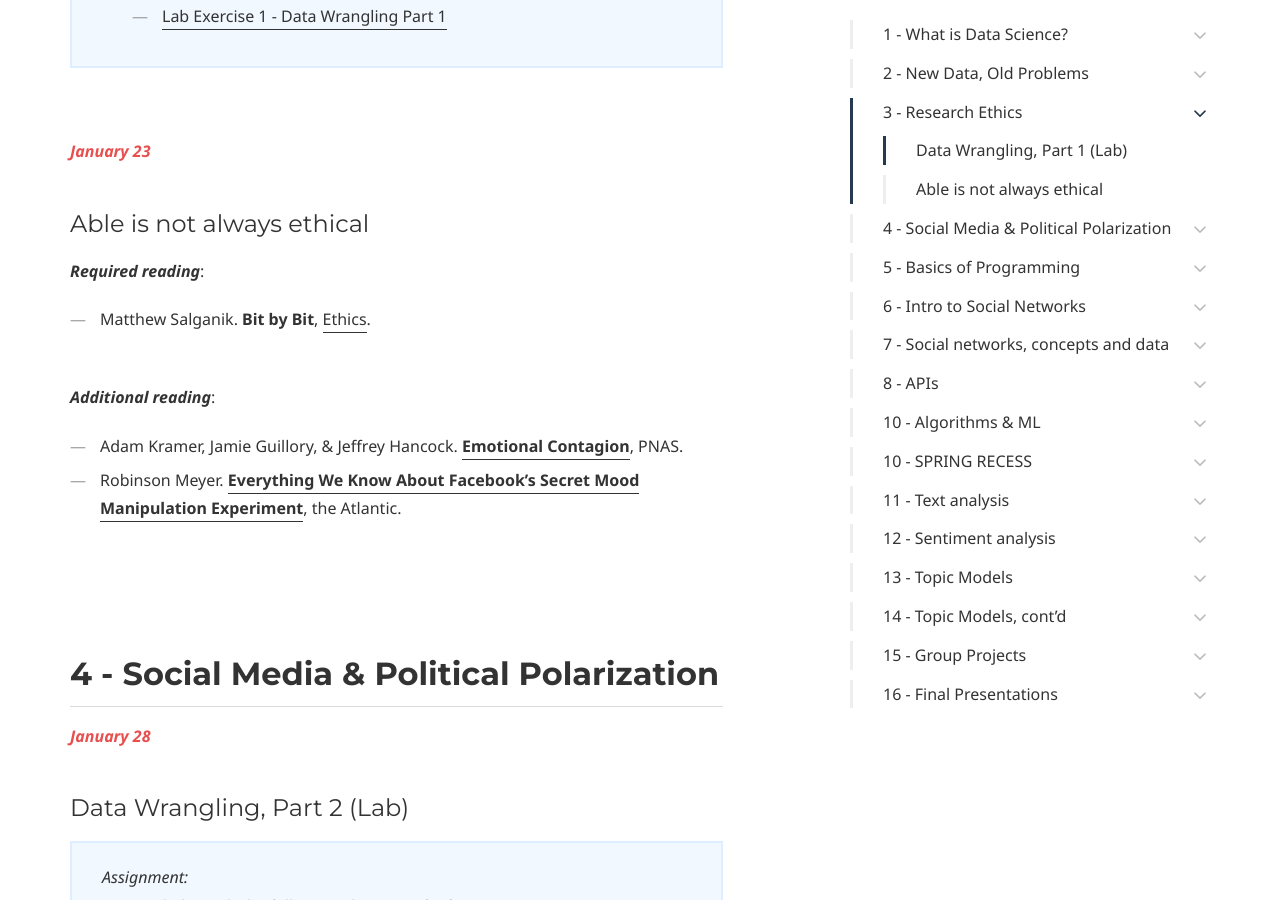
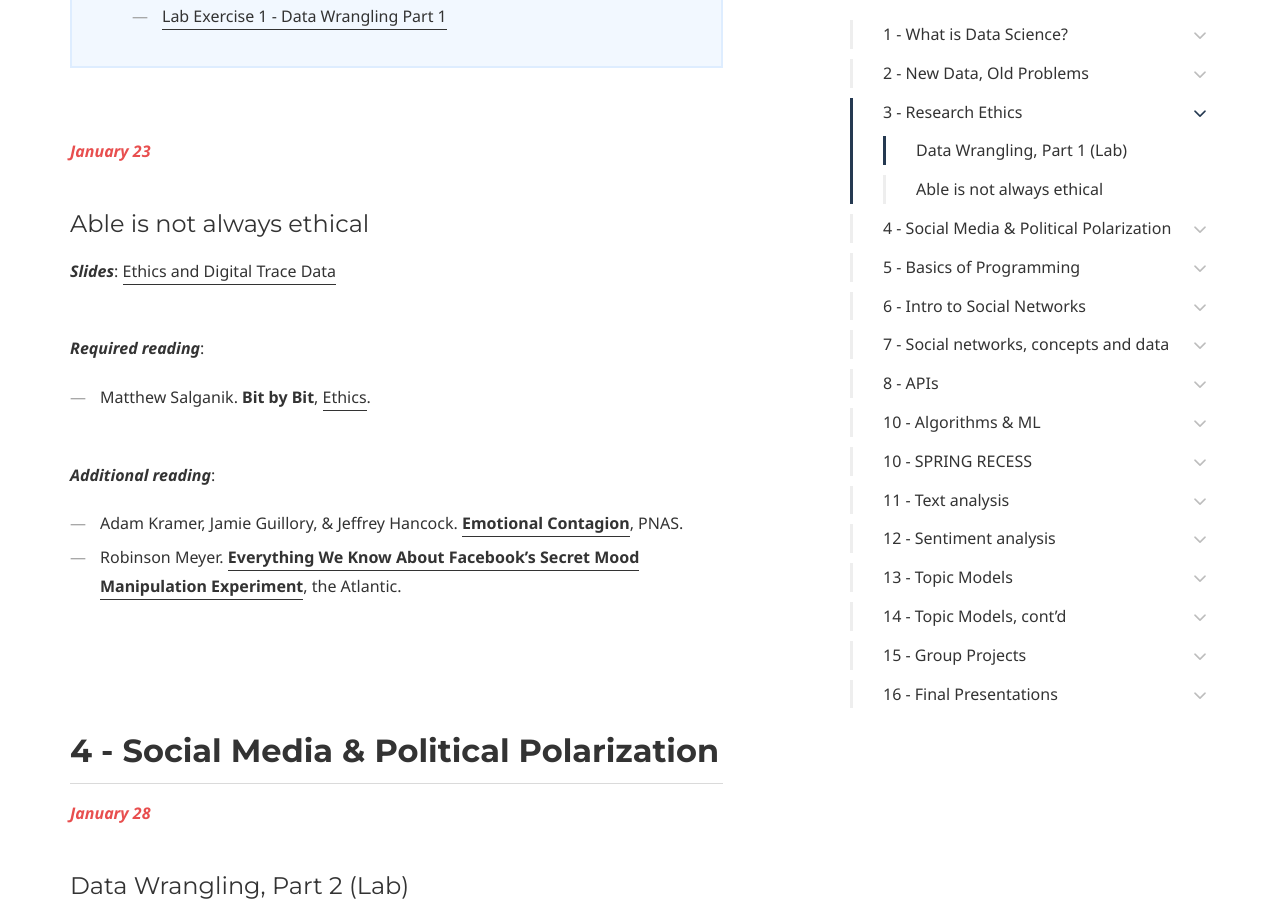
Before and after one commit to dssoc/dssoc.github.io, a Jekyll site: the page built from schedule.md, in a window 1280 px wide and 900 px high, scrolled down 2949 px. Built offline with Jekyll 4.4.1, drawn with Linux system fonts in a browser that asks for light colours; some web fonts are replaced.

Commit message:
update ethics slides

```diff
--- a/schedule.md
+++ b/schedule.md
@@ -94,6 +94,10 @@ page_nav:
 
 <b><i><font color="#E84E4E">January 23</font></i></b>
 #### Able is not always ethical
+
+***Slides***: [Ethics and Digital Trace Data](https://htmlpreview.github.io/?https://github.com/dssoc/dssoc.github.io/blob/master/slides_and_code/Ethics/ethics.html#/)
+<br/><br/>
+
 ***Required reading***:
 - Matthew Salganik. **Bit by Bit**, [Ethics](https://www.bitbybitbook.com/en/1st-ed/ethics/).
 <br/><br/>
```
